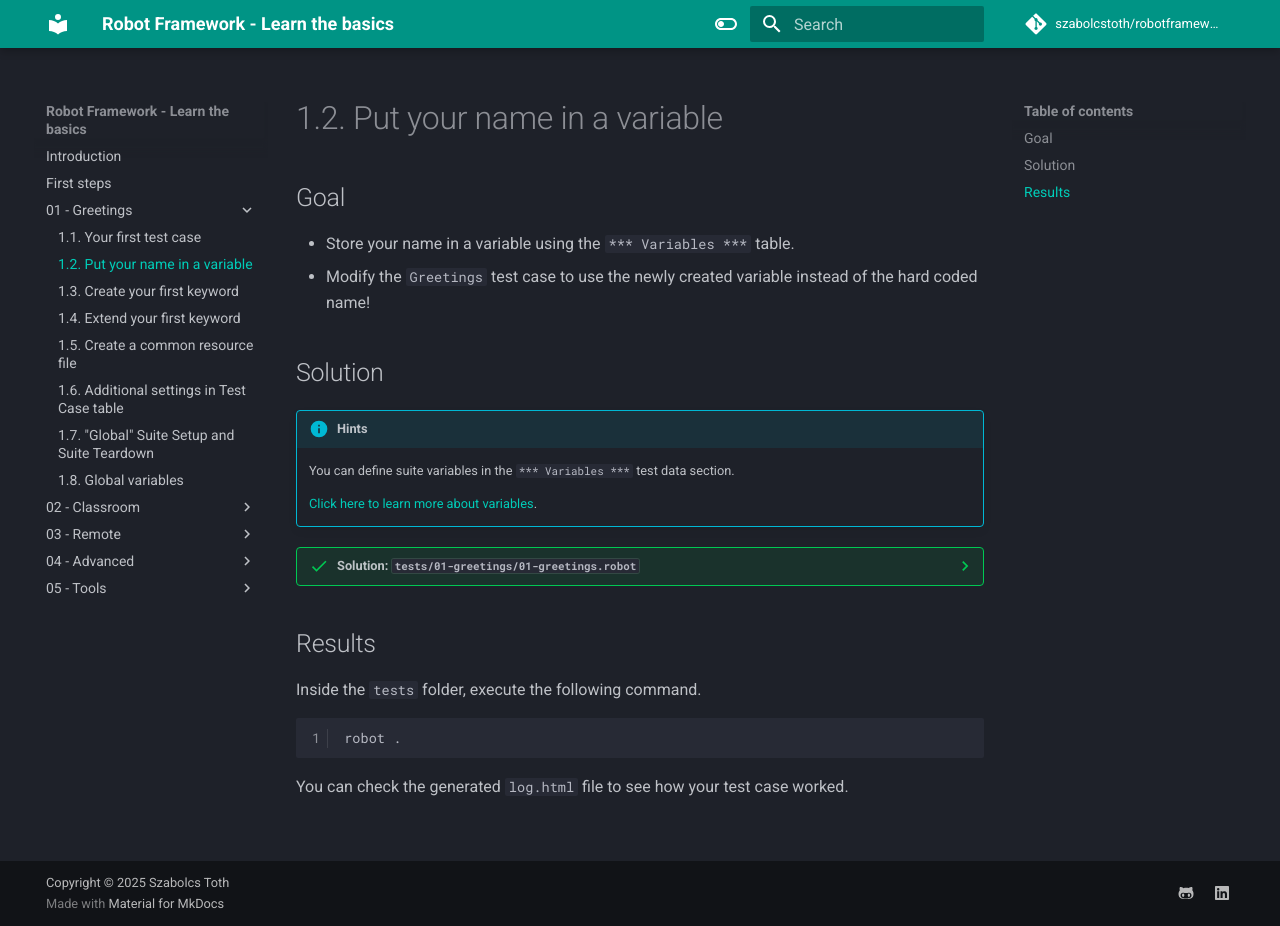
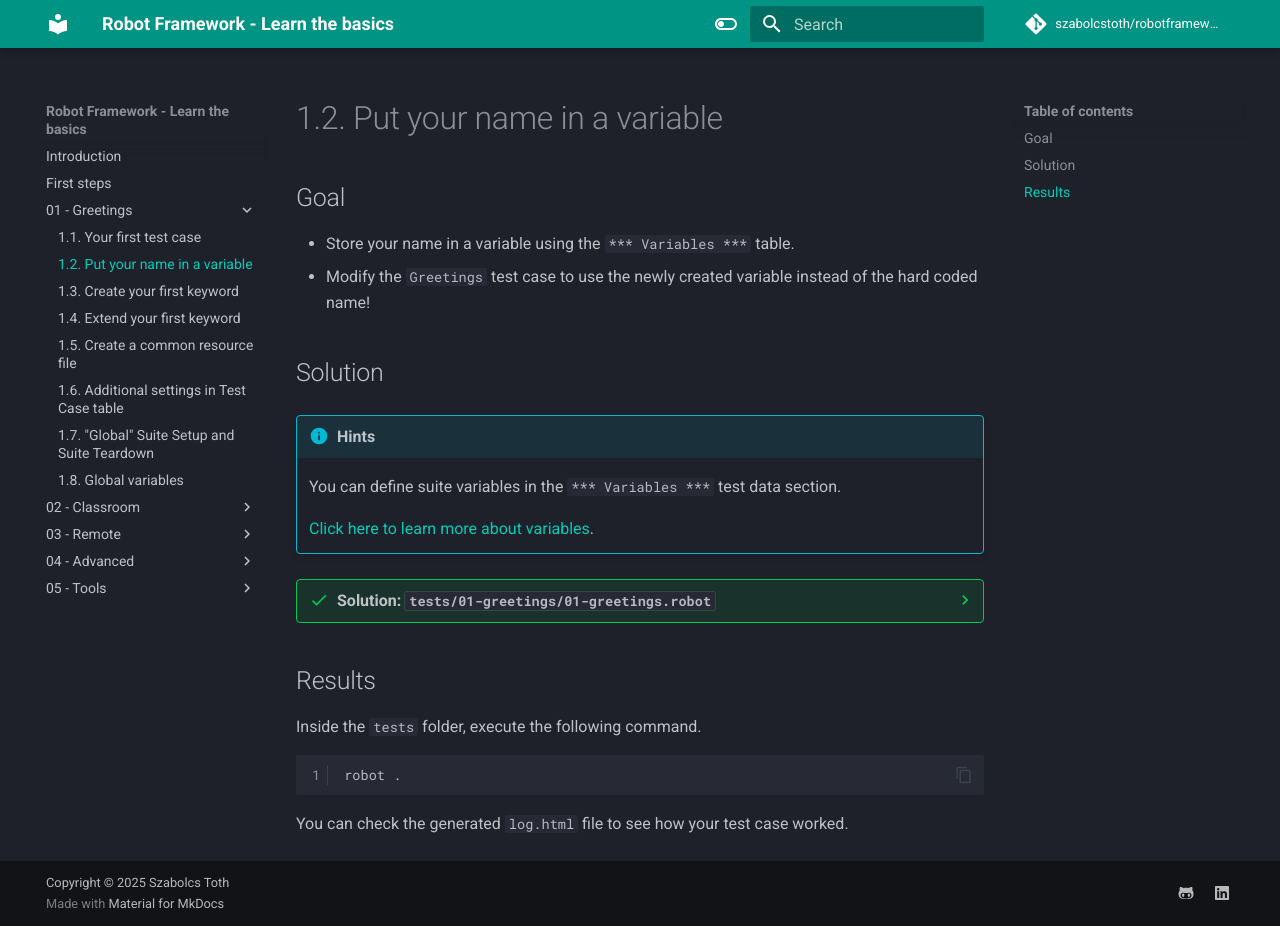
Before and after one commit to szabolcstoth/robotframework-basics, an MkDocs documentation site: the page built from docs/01-greetings/02-put-your-name-in-a-variable.md, in a window 1280 px wide and 926 px high. Built offline with MkDocs 1.6.1 and Material for MkDocs 9.7.7, drawn with Linux system fonts in a browser that asks for light colours; comment, search, counter and statistics services are not loaded.

Commit message:
Add admonition related changes
- change font size for easier reading
- enable code copy button

```diff
--- /dev/null
+++ b/docs/stylesheets/admonition.css
@@ -0,0 +1,4 @@
+.md-typeset .admonition,
+.md-typeset details {
+    font-size: .8rem
+}
--- a/mkdocs.yml
+++ b/mkdocs.yml
@@ -16,6 +16,9 @@
 # Configuration
 theme:
   name: material
+
+  features:
+    - content.code.copy
 
   static_templates:
     - 404.html
@@ -51,6 +54,8 @@
   analytics:
     provider: google
     property: G-KR9DNJTQLW
+extra_css:
+  - stylesheets/admonition.css
 
 # Extensions
 markdown_extensions:
```
